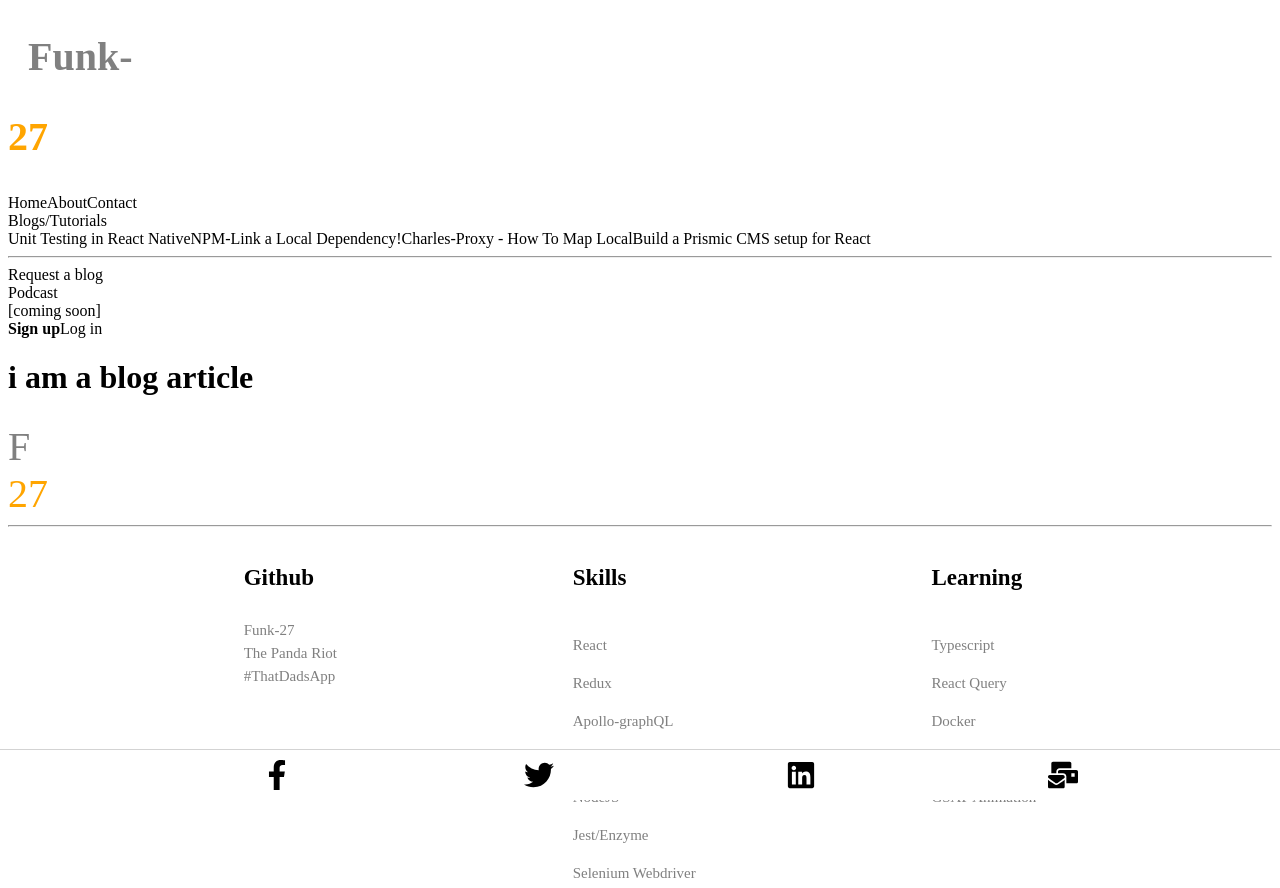
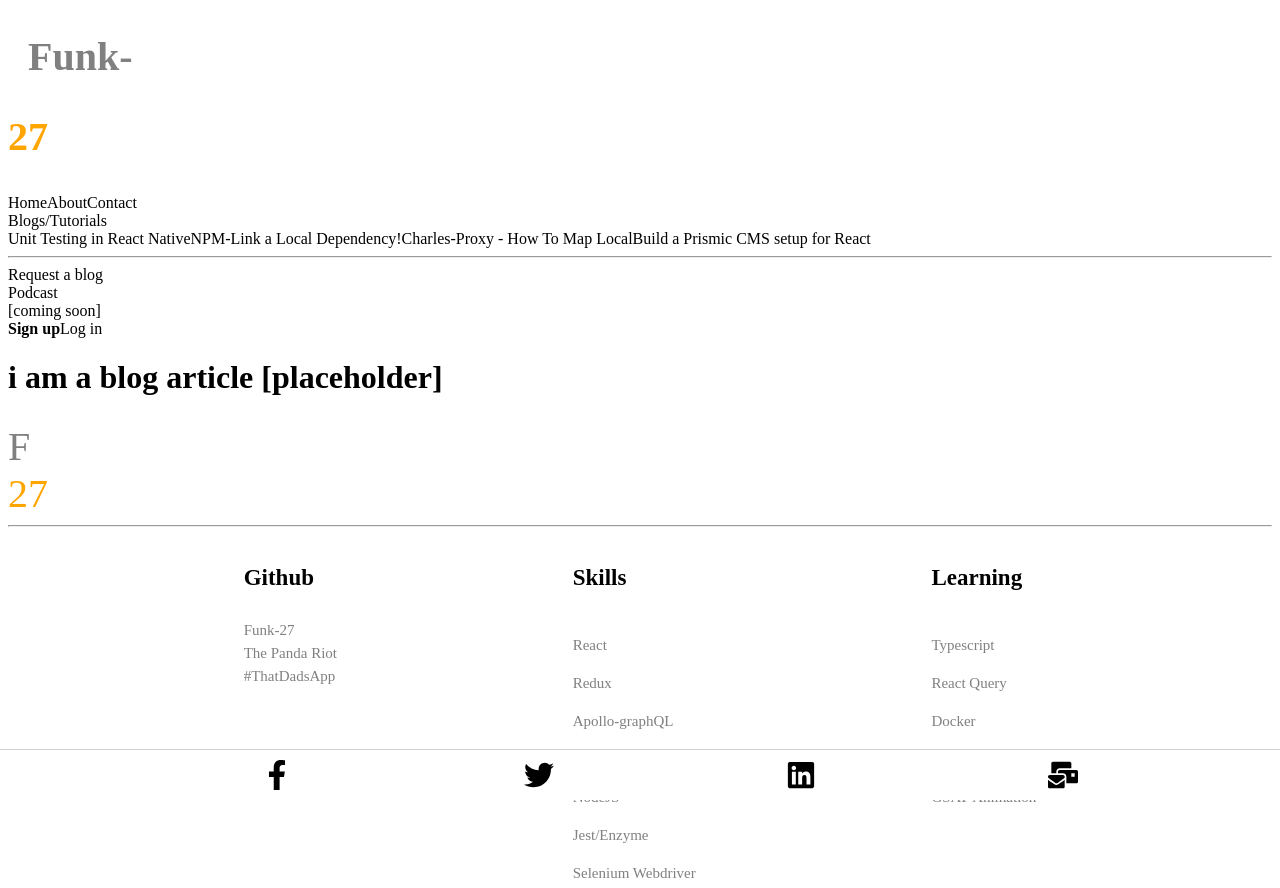
Before and after one commit to Aid19801/funk27_v2, a Next.js app: page /blog/1 in a window 1280 px wide. Built offline with nearby package versions, Linux system fonts and the light colour scheme.

Commit message:
fixed build ts error

```diff
--- a/pages/blog/[slug].tsx
+++ b/pages/blog/[slug].tsx
@@ -8,7 +8,7 @@ function BlogArticle({}: Props): ReactElement {
 
 		return (
 			<div className="blog__home container">
-                <h1>i am a blog article</h1>
+                <h1>i am a blog article [placeholder]</h1>
 			</div>
 		);
 };
--- a/pages/blog/index.tsx
+++ b/pages/blog/index.tsx
@@ -67,7 +67,10 @@ function BlogHome({ ssrContent }: Props): ReactElement {
 					</section>
 					<section>
 						<div className="columns is-multiline">
-							{ content.data.blogs.map((each, i) => <BlogPreviewCard key={i} {...each.blog} /> )}
+
+							{ // @ts-ignore
+							 content.data.blogs.map((each, i) => <BlogPreviewCard key={i} {...each.blog} /> )
+							 }
 						</div>
 					</section>
 				</main>
```
